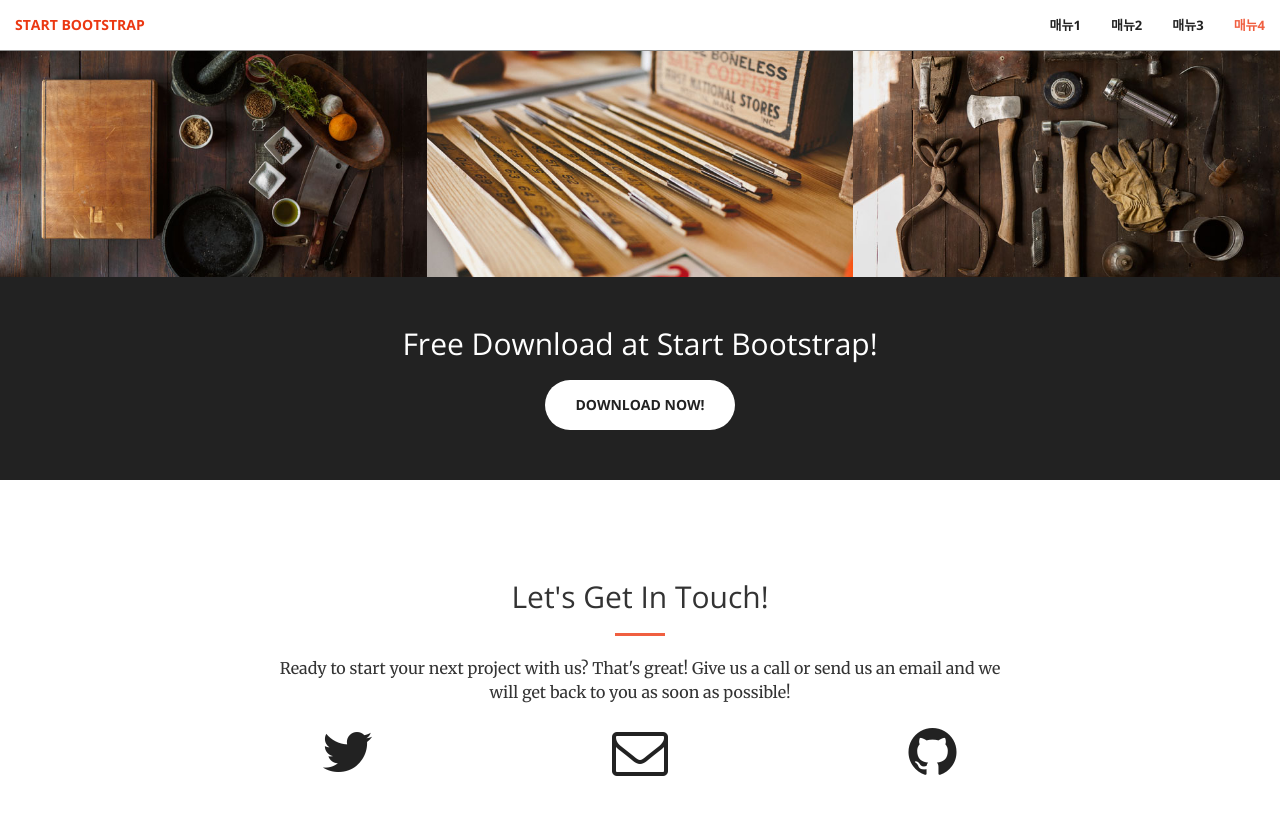
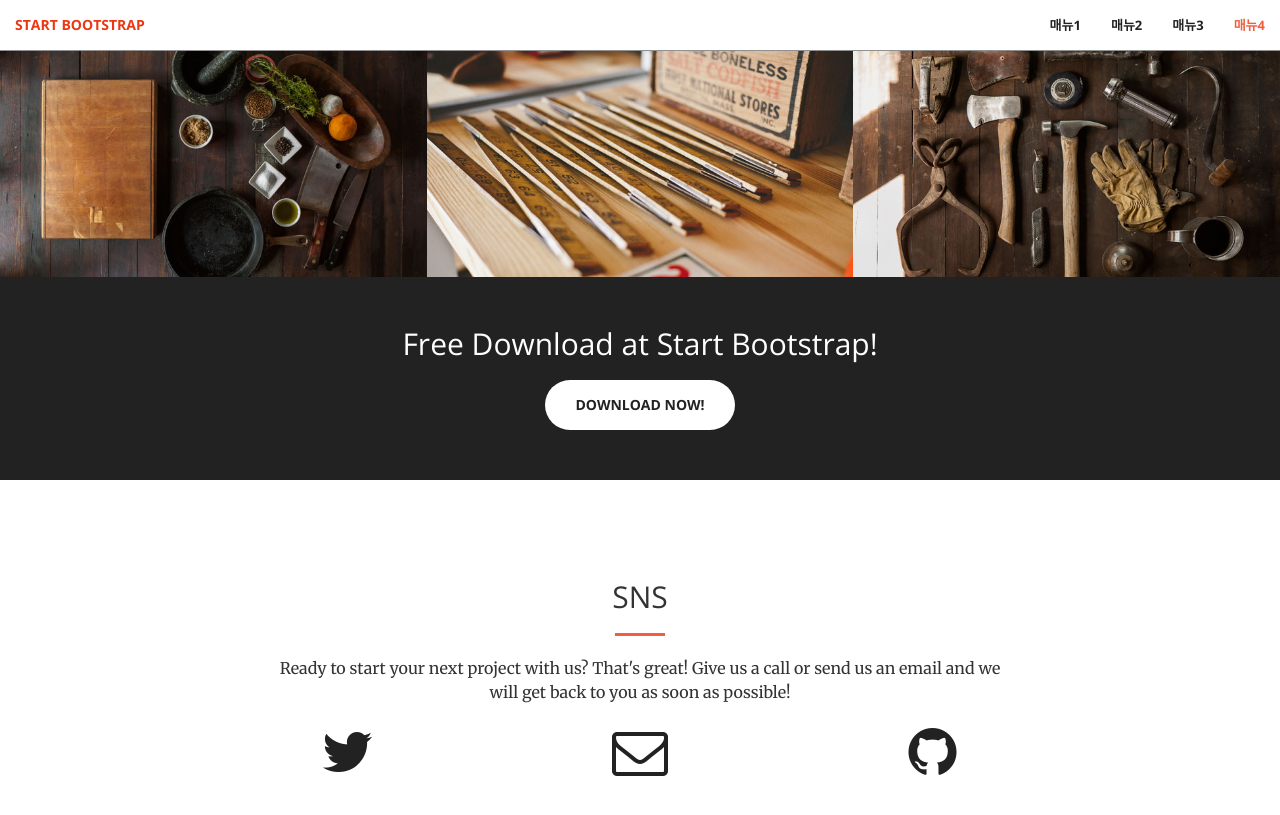
Before and after one commit to jeongsoha/jeongsoha.github.io, a Jekyll site: the page built from index.html, in a window 1280 px wide and 900 px high, scrolled down 1957 px. Shown: the top 815 px of the window. Built offline with Jekyll 4.4.1, drawn with Linux system fonts in a browser that asks for light colours.

Commit message:
Update contact.html

```diff
--- a/_includes/contact.html
+++ b/_includes/contact.html
@@ -2,7 +2,7 @@
     <div class="container">
         <div class="row">
             <div class="col-lg-8 col-lg-offset-2 text-center">
-                <h2 class="section-heading">Let's Get In Touch!</h2>
+                <h2 class="section-heading">SNS</h2>
                 <hr class="primary">
                 <p>Ready to start your next project with us? That's great! Give us a call or send us an email and we will get back to you as soon as possible!</p>
             </div>
```
